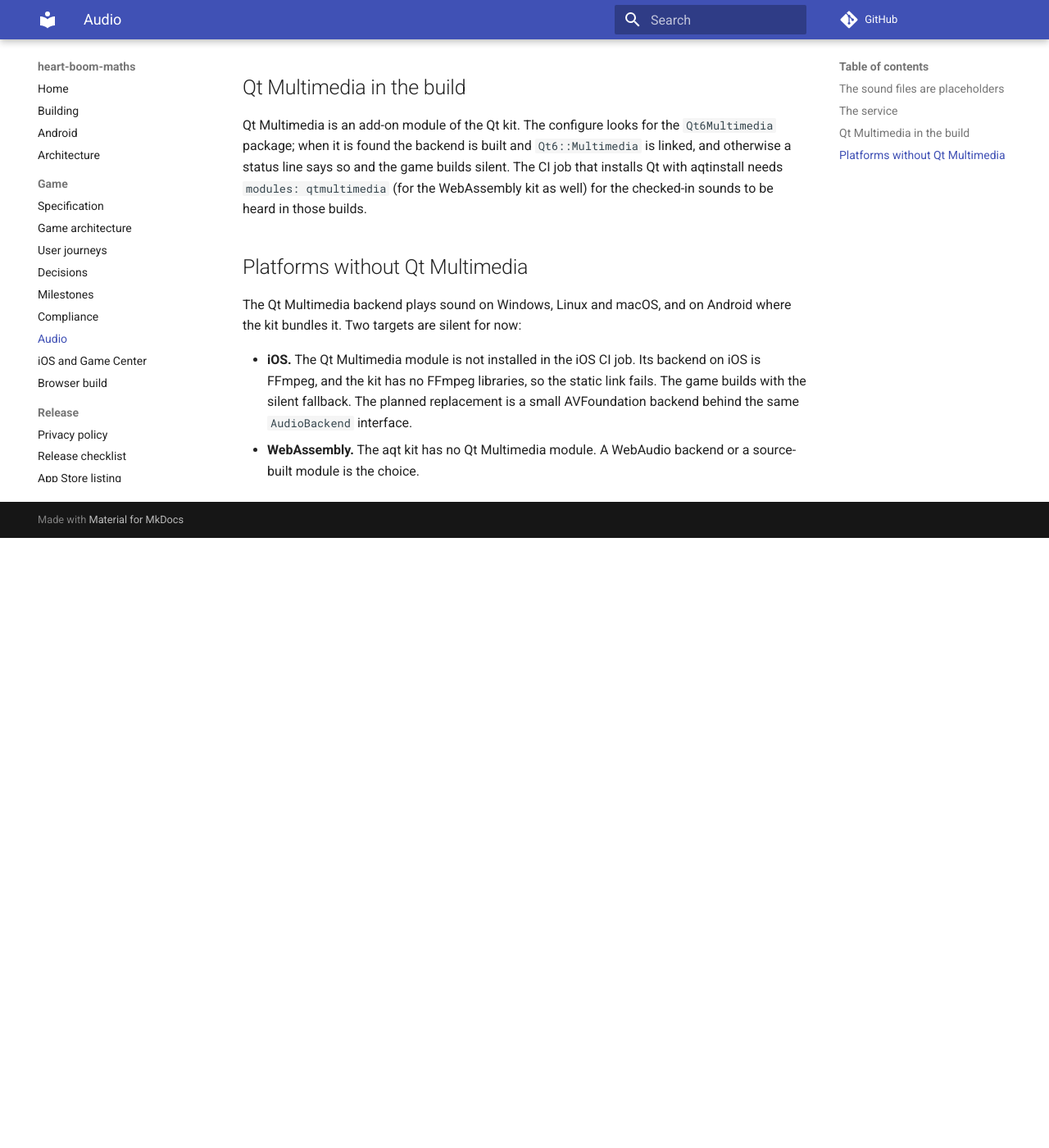
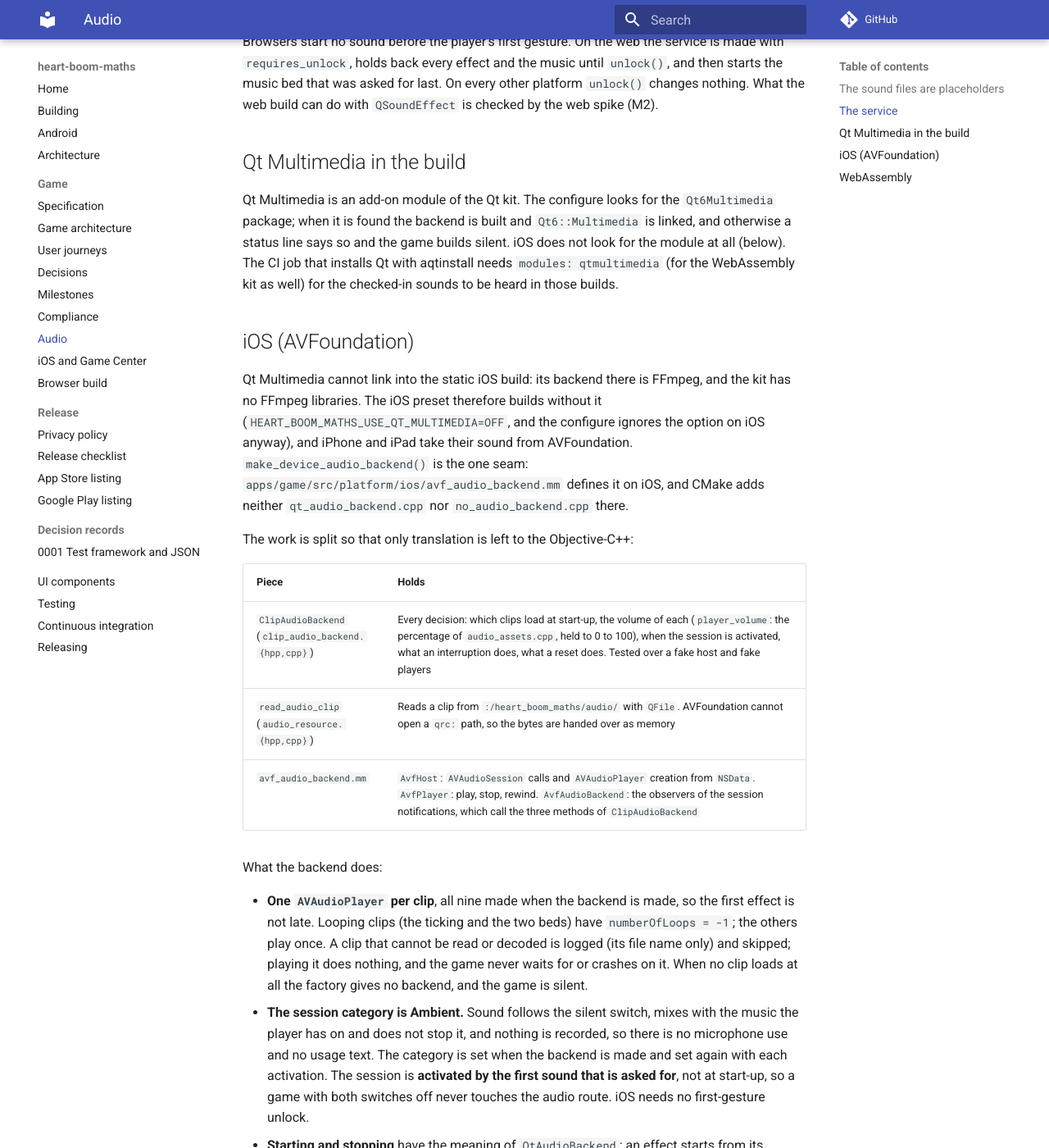
Before and after one commit to iainchesworthlabs/heart-boom-maths, an MkDocs documentation site: the page built from docs/audio.md, in a window 1280 px wide and 1400 px high, scrolled down 2267 px. Shown: the whole window at 82% size. Built offline with MkDocs 1.6.1 and Material for MkDocs 9.7.7, drawn with Linux system fonts in a browser that asks for light colours; comment, search, counter and statistics services are not loaded; before the commit the page ends 2923 px from its top, so only the background shows below that; some of the changed text lies outside the part shown.

Commit message:
Document the AVFoundation sound backend on iOS
Signed-off-by: Iain Chesworth <iain.chesworth@gmail.com>

```diff
--- a/docs/audio.md
+++ b/docs/audio.md
@@ -2,7 +2,7 @@
 
 The game plays the effects of the feedback table in [the specification](SPEC.md) and two music beds. The rules of
 when a sound may play are plain C++ in `apps/game/src/services/`; only the last step, the call into the sound device,
-uses Qt Multimedia.
+uses Qt Multimedia, or AVFoundation on iPhone and iPad.
 
 ## The sound files are placeholders
 
@@ -38,7 +38,7 @@ python3 tools/assets/make_placeholder_sounds.py --check    # what the test game.
 To replace a sound, drop the designer's file over the same name (or change the name in `audio_assets.cpp` and the
 resource list in `apps/game/CMakeLists.txt`), annotate it in `REUSE.toml`, add its credit to `apps/game/audio/Sounds.txt`
 (which About shows through the notices), and stop using the generator for that file. A file can be any format
-`QSoundEffect` reads, which on every platform means uncompressed PCM WAV.
+`QSoundEffect` and `AVAudioPlayer` both read, which means PCM WAV (the iOS backend tells AVFoundation the type is WAVE).
 
 ## The service
 
@@ -48,7 +48,8 @@ resource list in `apps/game/CMakeLists.txt`), annotate it in `REUSE.toml`, add i
 | `BackedAudioService` | The rules, with no Qt. Effects and music honour the two Settings switches. `suspend()` stops everything, and `resume()` starts the music bed again. An effect asked for while sound is not allowed is dropped, not queued. A value that is no sound is ignored. `stop_effect` always goes through |
 | `AudioBackend` | The thin layer that starts and stops a clip. The tests use a recording one |
 | `qt_audio_backend.cpp` | The backend over `QSoundEffect`, one voice per clip, loaded when the game starts. Looping effects and beds use the loop count of the voice, so no media decoder is needed |
-| `no_audio_backend.cpp` | Used instead of the file above when the build has no Qt Multimedia. It makes no backend, so the game is silent |
+| `ClipAudioBackend` | The backend for a native player that takes a sound file from memory (iOS). Plain C++ over a `PlayerHost` and a `ClipPlayer`, so its rules are tested on every desktop. See [iOS](#ios-avfoundation) |
+| `no_audio_backend.cpp` | Used instead of the Qt backend when the build has no Qt Multimedia and is not for iOS. It makes no backend, so the game is silent |
 | `make_audio_service()` | Chooses the service at start-up (below) |
 | `FirstGestureFilter` | An event filter on the application that calls `unlock()` on the first click, touch or key press |
 
@@ -63,16 +64,50 @@ platform `unlock()` changes nothing. What the web build can do with `QSoundEffec
 ## Qt Multimedia in the build
 
 Qt Multimedia is an add-on module of the Qt kit. The configure looks for the `Qt6Multimedia` package; when it is found
-the backend is built and `Qt6::Multimedia` is linked, and otherwise a status line says so and the game builds silent. The
+the backend is built and `Qt6::Multimedia` is linked, and otherwise a status line says so and the game builds silent. iOS
+does not look for the module at all (below). The
 CI job that installs Qt with aqtinstall needs `modules: qtmultimedia` (for the WebAssembly kit as well) for the checked-in
 sounds to be heard in those builds.
 
-## Platforms without Qt Multimedia
+## iOS (AVFoundation)
 
-The Qt Multimedia backend plays sound on Windows, Linux and macOS, and on Android where the kit bundles it. Two targets
-are silent for now:
+Qt Multimedia cannot link into the static iOS build: its backend there is FFmpeg, and the kit has no FFmpeg libraries.
+The iOS preset therefore builds without it (`HEART_BOOM_MATHS_USE_QT_MULTIMEDIA=OFF`, and the configure ignores the
+option on iOS anyway), and iPhone and iPad take their sound from AVFoundation. `make_device_audio_backend()` is the one
+seam: `apps/game/src/platform/ios/avf_audio_backend.mm` defines it on iOS, and CMake adds neither `qt_audio_backend.cpp`
+nor `no_audio_backend.cpp` there.
 
-- **iOS.** The Qt Multimedia module is not installed in the iOS CI job. Its backend on iOS is FFmpeg, and the kit has no
-  FFmpeg libraries, so the static link fails. The game builds with the silent fallback. The planned replacement is a
-  small AVFoundation backend behind the same `AudioBackend` interface.
-- **WebAssembly.** The aqt kit has no Qt Multimedia module. A WebAudio backend or a source-built module is the choice.
+The work is split so that only translation is left to the Objective-C++:
+
+| Piece | Holds |
+|---|---|
+| `ClipAudioBackend` (`clip_audio_backend.{hpp,cpp}`) | Every decision: which clips load at start-up, the volume of each (`player_volume`: the percentage of `audio_assets.cpp`, held to 0 to 100), when the session is activated, what an interruption does, what a reset does. Tested over a fake host and fake players |
+| `read_audio_clip` (`audio_resource.{hpp,cpp}`) | Reads a clip from `:/heart_boom_maths/audio/` with `QFile`. AVFoundation cannot open a `qrc:` path, so the bytes are handed over as memory |
+| `avf_audio_backend.mm` | `AvfHost`: `AVAudioSession` calls and `AVAudioPlayer` creation from `NSData`. `AvfPlayer`: play, stop, rewind. `AvfAudioBackend`: the observers of the session notifications, which call the three methods of `ClipAudioBackend` |
+
+What the backend does:
+
+- **One `AVAudioPlayer` per clip**, all nine made when the backend is made, so the first effect is not late. Looping clips
+  (the ticking and the two beds) have `numberOfLoops = -1`; the others play once. A clip that cannot be read or decoded is
+  logged (its file name only) and skipped; playing it does nothing, and the game never waits for or crashes on it. When no
+  clip loads at all the factory gives no backend, and the game is silent.
+- **The session category is Ambient.** Sound follows the silent switch, mixes with the music the player has on and does
+  not stop it, and nothing is recorded, so there is no microphone use and no usage text. The category is set when the
+  backend is made and set again with each activation. The session is **activated by the first sound that is asked for**,
+  not at start-up, so a game with both switches off never touches the audio route. iOS needs no first-gesture unlock.
+- **Starting and stopping** have the meaning of `QtAudioBackend`: an effect starts from its beginning, `stop_effect`
+  always stops, a bed replaces the bed that sounds. Suspend and resume come from `BackedAudioService` as on every platform.
+- **An interruption** (a phone call, Siri, an alarm, Screen Time) reaches the backend as `AVAudioSessionInterruptionNotification`
+  on the main queue. When it begins, every player stops and the session counts as inactive. When it ends, the session is
+  activated again with the next sound, and the music bed that was sounding starts again from its beginning if the system
+  sets `shouldResume`, unless the app stopped the bed meanwhile. Effects are not brought back. The ticking of a bomb that is
+  already in its alert zone is therefore silent until the next one; the red fuse still shows it. A sound asked for while the
+  session cannot be activated is dropped, and the next sound tries again, so a missing "ended" notification cannot mute the
+  game for good.
+- **A reset of the media services** (`AVAudioSessionMediaServicesWereResetNotification`) makes every player invalid, so all
+  nine are made again and the bed starts again.
+
+## WebAssembly
+
+The aqt kit has no Qt Multimedia module, so the browser build is silent. A WebAudio backend or a source-built module is the
+choice.
```
Also changed, not shown: changelog.d/iosaudio.added.md (added, +1 -0 lines), docs/building.md (+3 -2 lines), docs/game-architecture.md (+1 -1 lines), docs/ios.md (+21 -6 lines).
